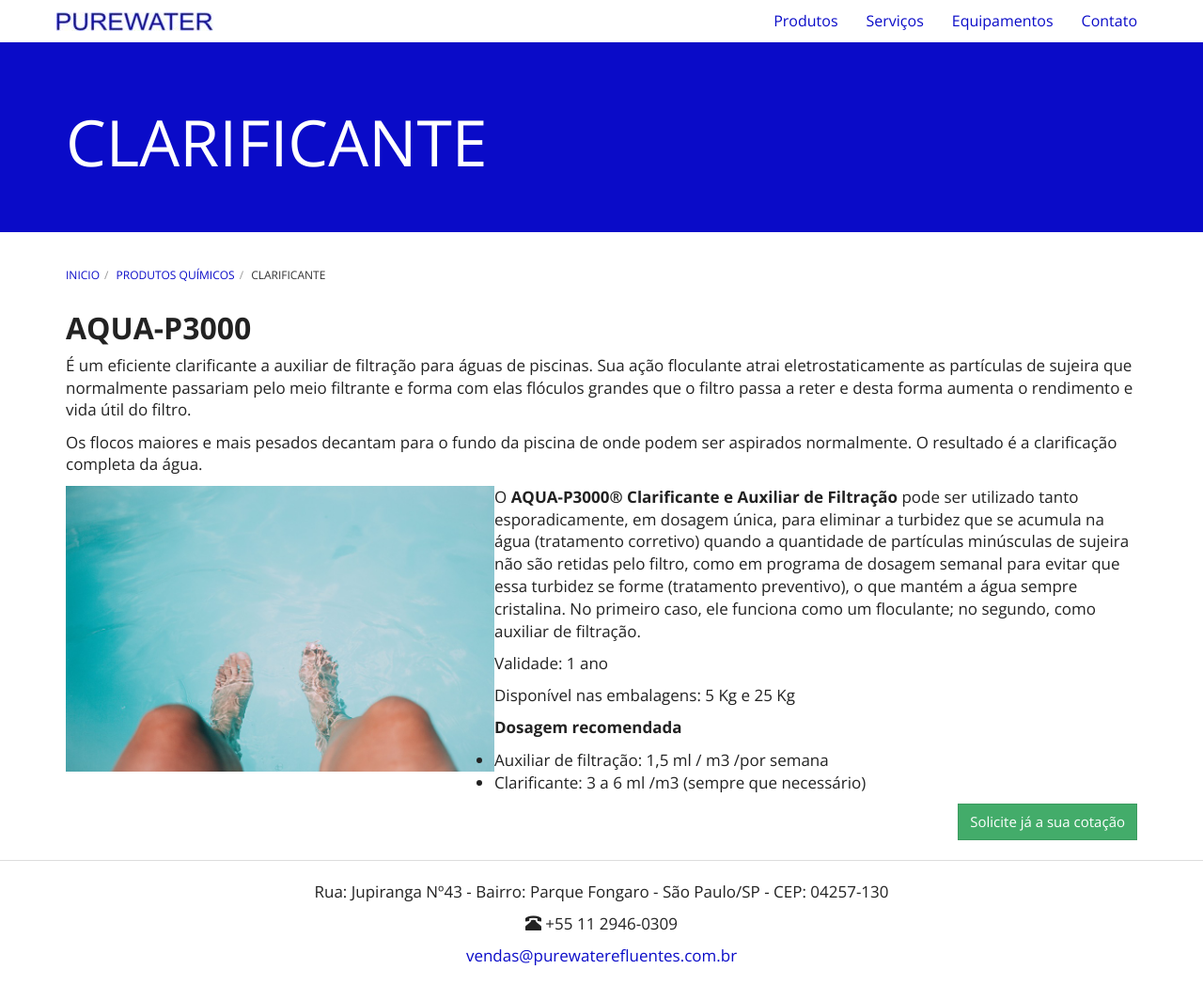
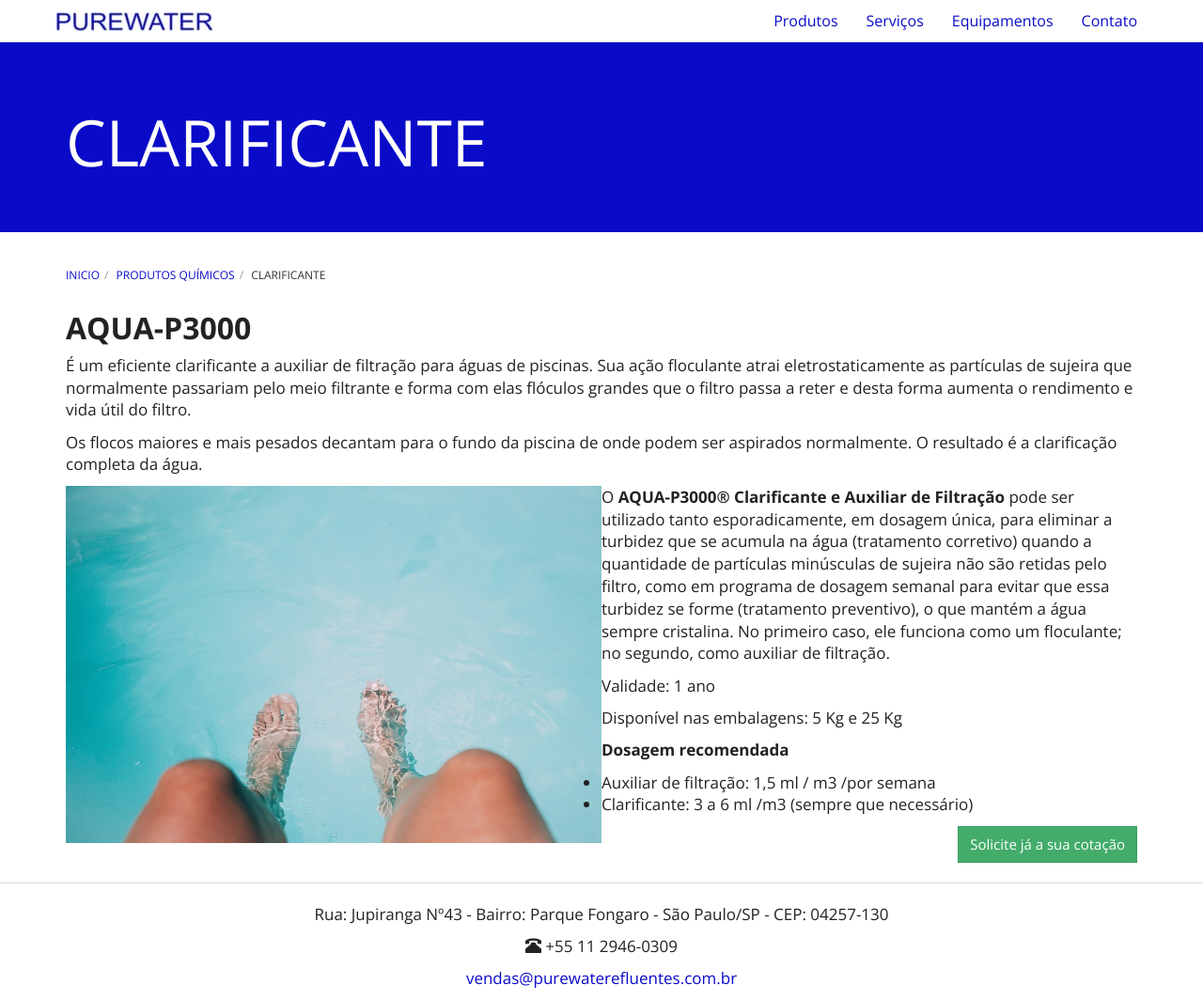
Before and after one commit to purewaterefluentes/purewaterefluentes.github.io, a Jekyll site: the page built from produtos/clarificante-para-piscina.md, in a window 1280 px wide and 1064 px high. Shown: the whole window at 94% size. Built offline with Jekyll 4.4.1, drawn with Linux system fonts in a browser that asks for light colours; nearby versions of some CDN libraries; library files that are not in the unit come from our copies.

Commit message:
Update clarificante-para-piscina.md

```diff
--- a/produtos/clarificante-para-piscina.md
+++ b/produtos/clarificante-para-piscina.md
@@ -12,7 +12,9 @@
 Os flocos maiores e mais pesados decantam para o fundo da piscina de onde podem ser aspirados normalmente. O resultado é a clarificação completa da água.
 
 
-<img class="img-responsive pull-left" style="max-width: 40%;" src="../../website/images/piscina agua.jpg" alt="Clarificante para piscina">
+<img class="img-responsive pull-left" style="max-width: 50%;" src="../../website/images/piscina agua.jpg" alt="Clarificante para piscina">
+
+
 
 O **AQUA-P3000® Clarificante e Auxiliar de Filtração** pode ser utilizado tanto esporadicamente, em dosagem única, para eliminar a turbidez que se acumula na água (tratamento corretivo) quando a quantidade de partículas minúsculas de sujeira não são retidas pelo filtro, como em programa de dosagem semanal para evitar que essa turbidez se forme (tratamento preventivo), o que mantém a água sempre cristalina. No primeiro caso, ele funciona como um floculante; no segundo, como auxiliar de filtração.
 
```
